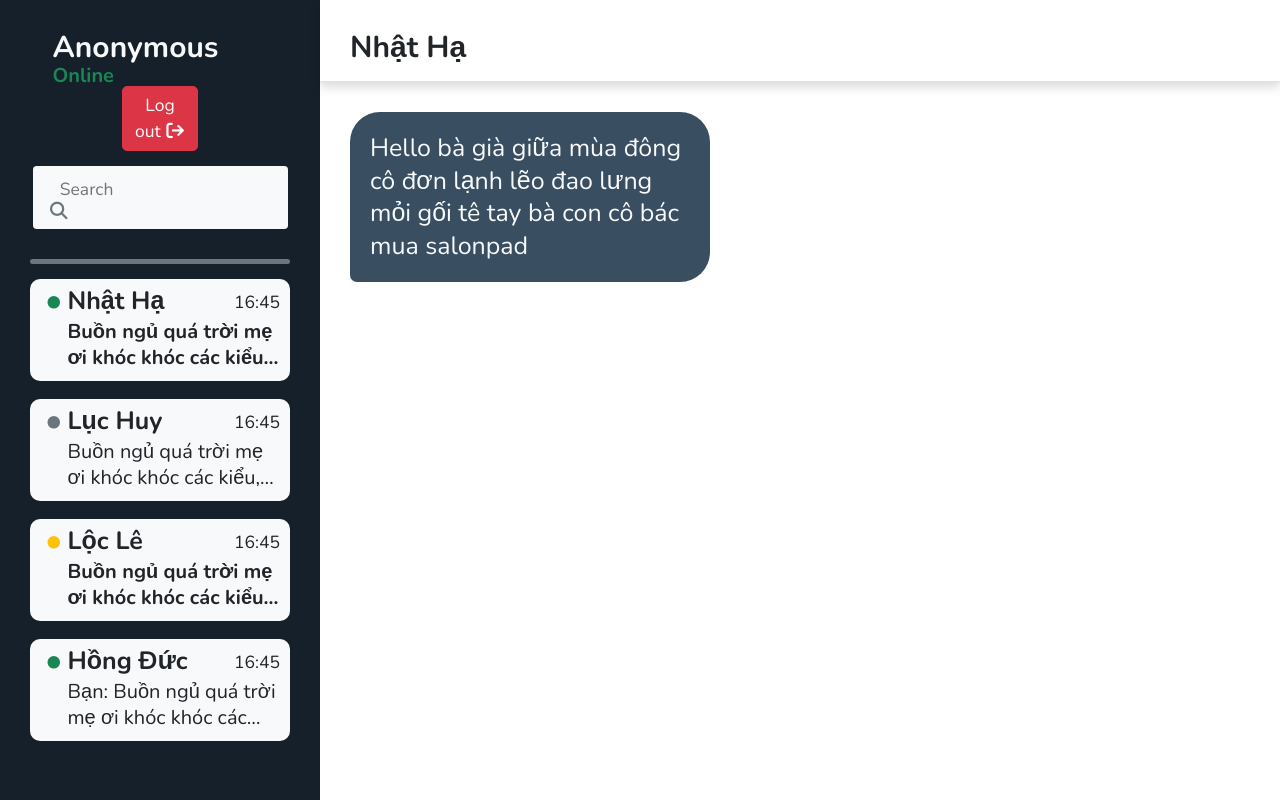
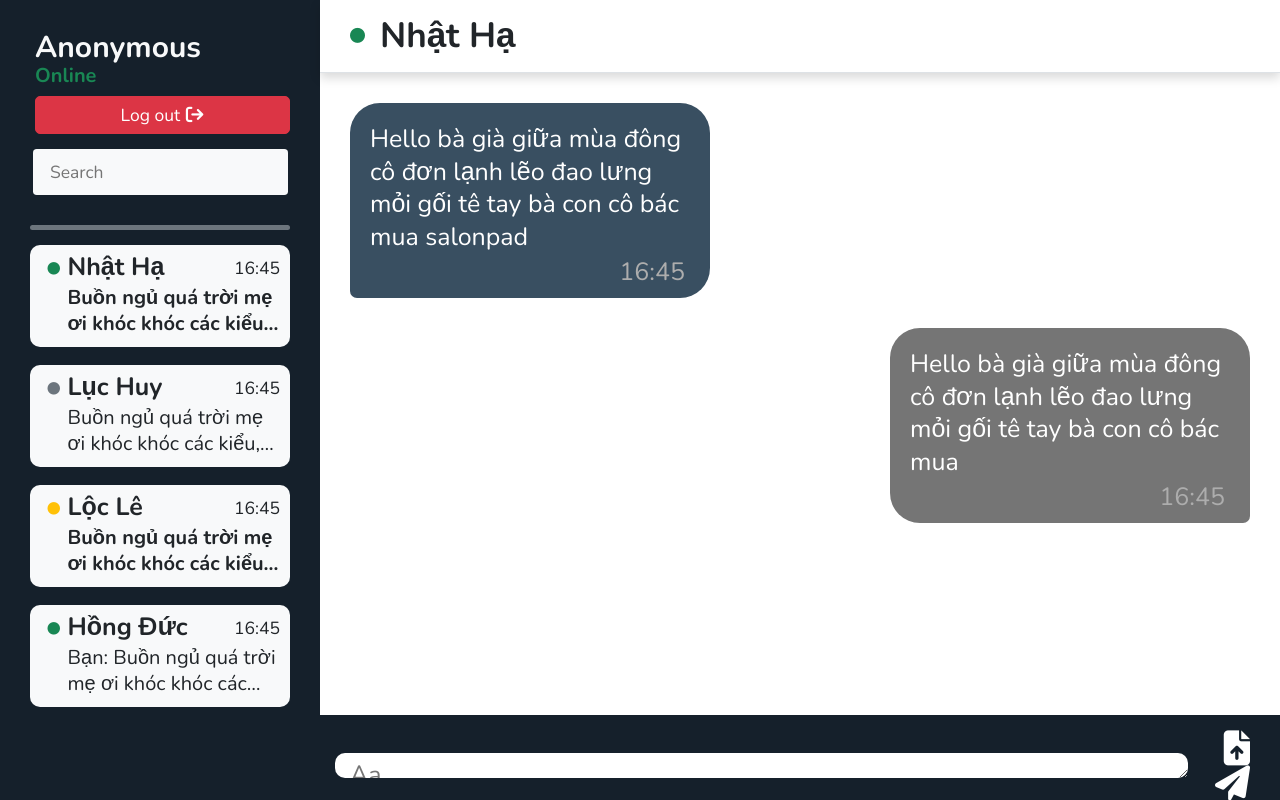
Before and after one commit to gerphan/p2p-chat, a React (Create React App) app in the folder p2p-chat/: page / in a window 1280 px wide. Built offline with nearby package versions, Linux system fonts and the light colour scheme.

Commit message:
main chat area

```diff
--- a/p2p-chat/src/ChatArea.css
+++ b/p2p-chat/src/ChatArea.css
@@ -22,11 +22,57 @@
 }
 
 .chat-bubble {
-    /* rounded-top rounded-end w-25 */
+    position: relative;
     width: 40%;
     padding: 20px;
+    padding-bottom: 45px;
+    line-height: 1.3;
+    color: #fff;
+}
+
+.chat-bubble.friend {
     border-radius: 30px 30px 30px 7px;
     background-color: #394f61;
-    line-height: 1.3;
+}
 
+.chat-bubble.self {
+    border-radius: 30px 30px 7px 30px;
+    background-color: #757575;
 }
+
+.chat-bubble span{
+    position: absolute;
+    right: 25px;
+    bottom: 10px;
+    padding-top: -4px;
+    color: #ADADAD;
+}
+
+.display-area {
+    height: 87%;
+}
+
+.chat-area {
+    position: relative;
+}
+
+.type-area {
+    position: absolute;
+    bottom: 0;
+    width: 100%;
+    height: 85px;
+    padding: 15px;
+    background-color: #15202B;
+}
+
+.type-area textarea {
+    /* resize: none; */
+    min-height: 25px;
+    height:10px;
+    max-height: 100px;
+}
+
+.type-area i {
+    font-size: 35px;
+    cursor: pointer;
+}
--- a/p2p-chat/src/ChatArea.jsx
+++ b/p2p-chat/src/ChatArea.jsx
@@ -5,20 +5,20 @@ export default function ChatArea () {
     return (
         <div className="w-100 vh-100 row g-0">
             <div className="col-3 p-5 chat-container">
-                <div className="text-light mb-4 row justify-content-center align-items-center">
-                    <div className="col ps-5">
+                <div className="text-light mb-4 row justify-content-center align-items-center ps-2">
+                    <div className="col pb-3">
                         <p className="display-5 fw-bold">Anonymous</p>
                         <p className="text-success fs-2 fw-bolder">Online</p>
                     </div>
-                    <div className="col-4">
-                        <button type="button" className="float-end btn btn-lg btn-danger fs-3" >
+                    <div className="col-xxl-4 col-xl-12">
+                        <button type="button" className="float-end btn btn-lg btn-danger fs-3 w-100" >
                             Log out <i className="fa-solid fa-arrow-right-from-bracket"></i>
                         </button>
                     </div>
                 </div>
                 <div className="p-3 m-1 mb-5 bg-light rounded fs-3 text-secondary row justify-content-center align-items-center">
-                    <input type="text" id="friend-search" placeholder="Search" className="col-11 border border-0 bg-light"/>
-                    <i className="fa-solid fa-magnifying-glass col"></i>
+                    <input type="text" id="friend-search" placeholder="Search" className="col-xxl-10 col-xl-12 border border-0 bg-light"/>
+                    <i className="fa-solid fa-magnifying-glass col text-end d-none d-xxl-block"></i>
                 </div>
                 <div className="p-1 bg-secondary mb-4 rounded fs-3"></div>
                 <div className="">
@@ -64,11 +64,32 @@ export default function ChatArea () {
                     </div>
                 </div>
             </div>
-            <div className="col">
-                <p className="display-5 shadow fw-bold border-bottom m-0 p-5 pb-4">Nhật Hạ</p>
-                {/* rounded-4 border border-2 border-start-0 border-dark */}
-                <div className="p-5 fs-1">
-                    <p className="text-light chat-bubble ">Hello bà già giữa mùa đông cô đơn lạnh lẽo đao lưng mỏi gối tê tay bà con cô bác mua salonpad</p>
+            <div className="col chat-area">
+                <p className="display-4 shadow fw-bold border-bottom p-4">
+                    <span className="text-success fs-4 float-start pt-1"><i className="fa-solid fa-circle p-4 pt-3"></i> </span>
+                    Nhật Hạ
+                </p>
+                <div className="p-5 fs-1 display-area">
+                    <div className="mb-5 row g-0">
+                        <p className="chat-bubble friend">
+                            Hello bà già giữa mùa đông cô đơn lạnh lẽo đao lưng mỏi gối tê tay bà con cô bác mua  salonpad
+                            <span>16:45</span>
+                        </p>
+                    </div>
+                    <div className="mb-5 row g-0">
+                        <p className="col"></p>
+                        <p className="col-3 chat-bubble self">
+                            Hello bà già giữa mùa đông cô đơn lạnh lẽo đao lưng mỏi gối tê tay bà con cô bác mua
+                            <span>16:45</span>
+                        </p>
+                    </div>
+                </div>
+                <div className="row g-0 justify-content-center align-items-center type-area">
+                  <textarea id="message" placeholder="Aa..."  className="border border-0 rounded-4 p-3 ps-4 fs-1 col"></textarea>
+                  <div className="col-1 text-white text-end">
+                    <i class="fa-solid fa-file-arrow-up ps-3 pe-4 text-white"></i>
+                    <i class="fa-solid fa-paper-plane pe-4"></i>
+                  </div>
                 </div>
             </div>
         </div>
```
